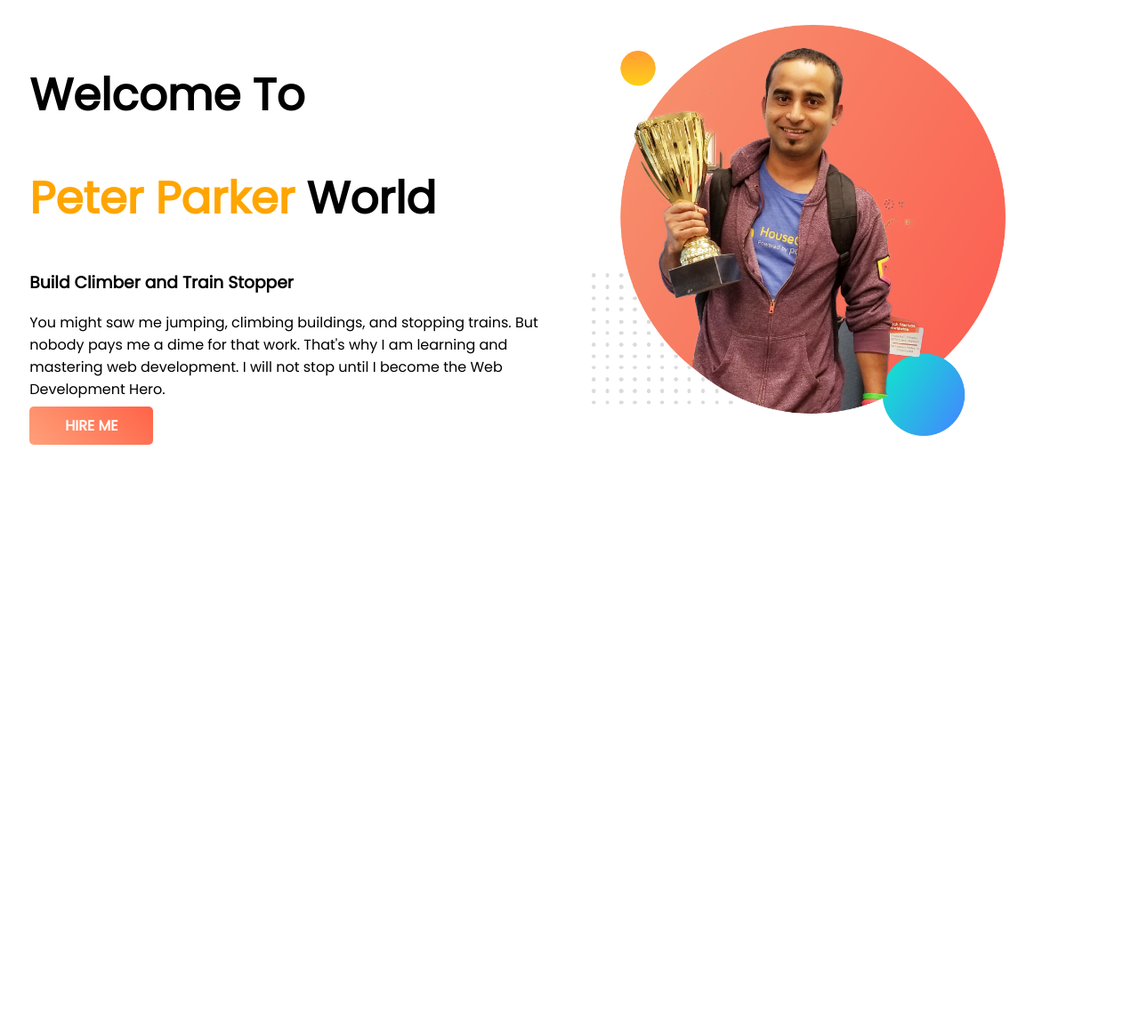
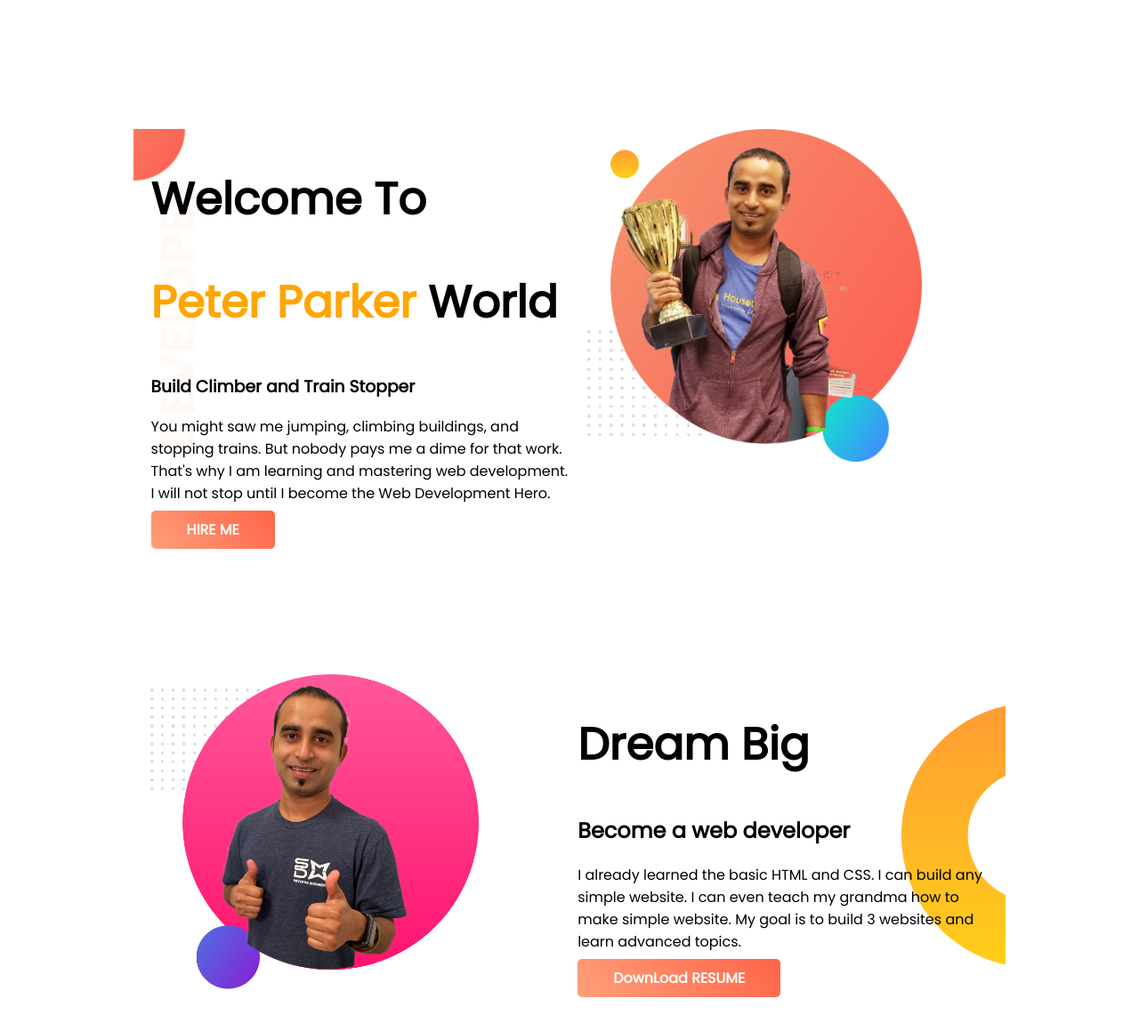
Before and after one commit to developeraurchie/developer-portfolio, a plain HTML site: page index.html in a window 1280 px wide. Shown: the part 5-1164 px from the top of the page at 89% size. Before the commit the page ends 800 px from the top, so only its background shows below. Drawn offline with Linux system fonts and the light colour scheme.

Commit message:
dream big section added

```diff
--- a/index.html
+++ b/index.html
@@ -13,7 +13,7 @@
 </head>
 
 <body>
-    <section>
+    <section class="top-banner">
         <div class="half-width">
             <h1> Welcome To</h1>
             <h1> <span class="tittle-color"> Peter Parker</span> World</h1>
@@ -34,6 +34,19 @@
 
 
     </section>
+    <section class="dream-big">
+        <div class="half-width">
+            <img src="./images/jhankar2.png" alt="">
+        </div>
+        <div class="half-width">
+            <h1> Dream Big</h1>
+            <h2>Become a web developer </h2>
+            <p>I already learned the basic HTML and CSS. I can build any simple website. I can even teach my grandma how
+                to make simple website. My goal is to build 3 websites and learn advanced topics. </p>
+            <a class="link-button" target="_blank" href=""> DownLoad RESUME</a>
+        </div>
+
+    </section>
 </body>
 
 </html>
--- a/style.css
+++ b/style.css
@@ -1,5 +1,6 @@
 body {
     font-family: 'Poppins', sans-serif;
+    margin: 0px;
 }
 
 h1 {
@@ -12,11 +13,12 @@ h1 {
 
 section {
     display: flex;
+    margin: 150px;
 }
 
 .half-width {
     width: 50%;
-    padding: 2%;
+    padding-left: 2%;
 }
 
 .half-width img {
@@ -31,3 +33,15 @@ section {
     color: white;
     font-weight: 700;
 }
+
+.top-banner {
+    background-image: url(images/top-banner.png);
+    background-repeat: no-repeat;
+}
+
+.dream-big {
+    background-image: url(images/dream-bg.png);
+    background-repeat: no-repeat;
+    background-position: right;
+    padding-right: 20px;
+}
```
